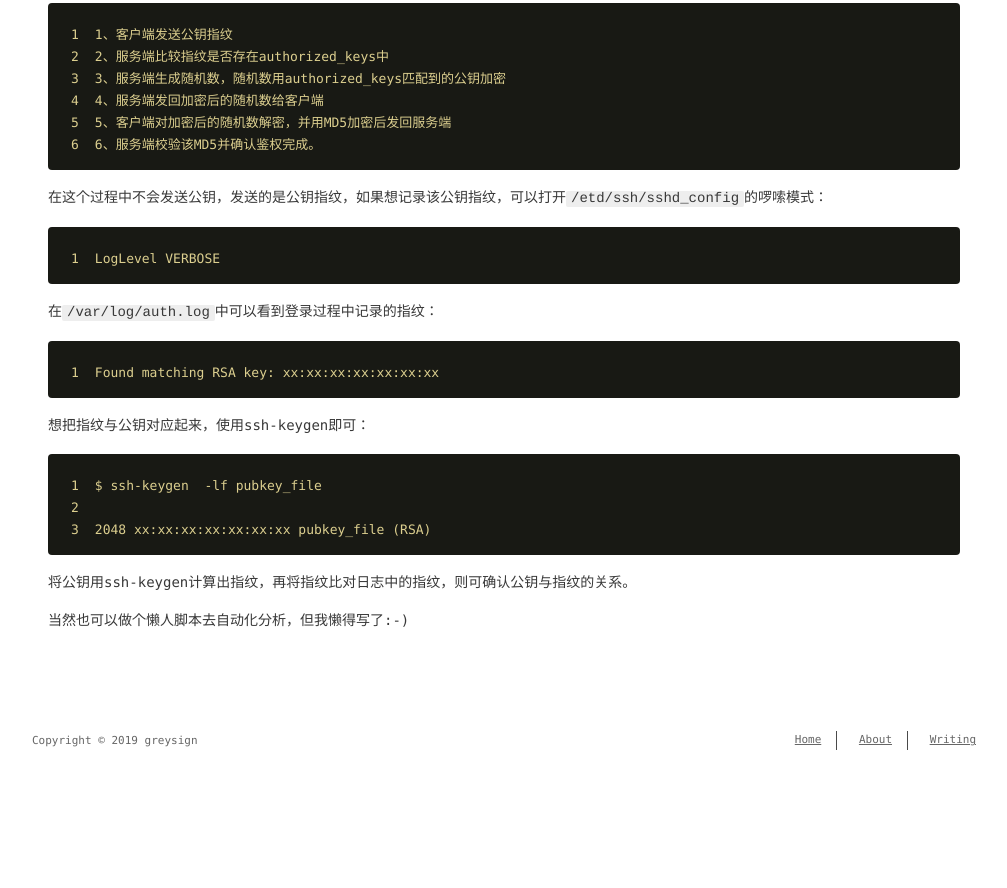
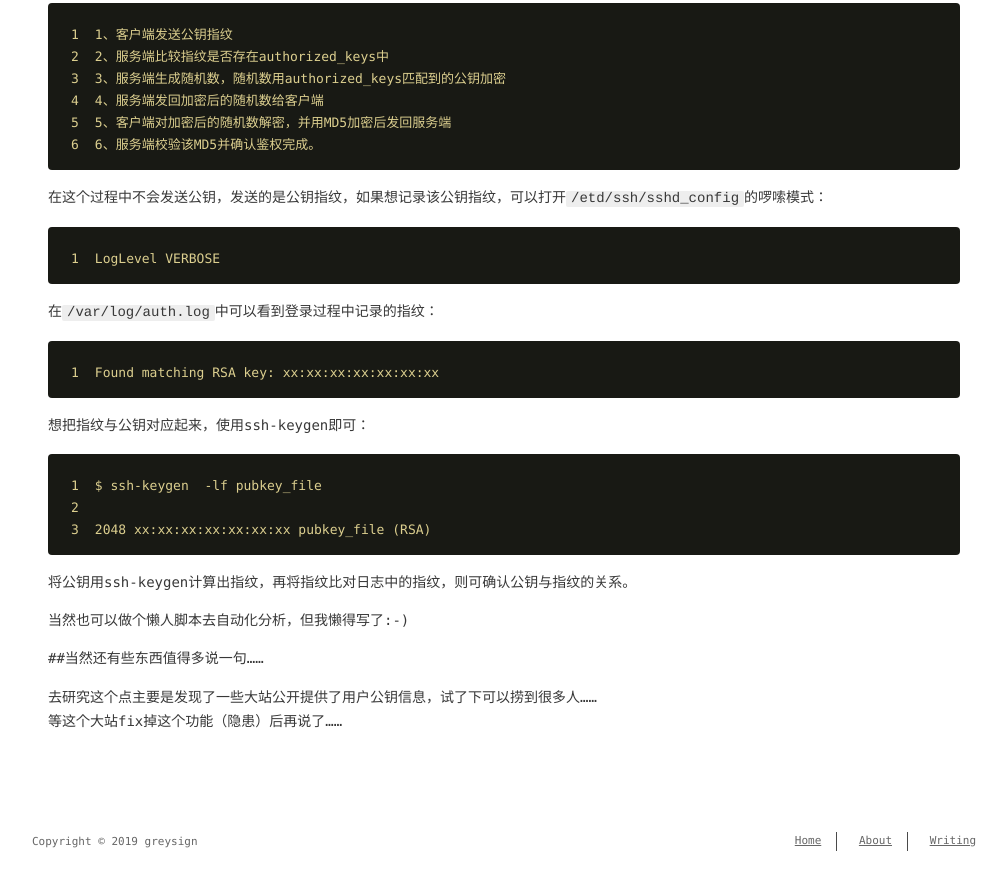
Before and after one commit to greysign/g.github.io, a plain HTML site: page 2019/12/18/ssh-pub-key/index.html in a window 1280 px wide. Shown: the part 299-1187 px from the top of the page, without its empty margins (136-1143 px from the left). Before the commit the page ends 1086 px from the top, so only its background shows below. Drawn offline with Linux system fonts and the light colour scheme; a web font is replaced by a local one.

Commit message:
Site updated: 2019-12-18 17:18:57

```diff
--- a/2019/12/18/ssh-pub-key/index.html
+++ b/2019/12/18/ssh-pub-key/index.html
@@ -14,7 +14,7 @@
 <meta property="og:description" content="关于ssh公钥认证客户端对ssh服务端进行ssh登录时，服务端将检查客户端的ssh公钥是否存在~&#x2F;.ssh&#x2F;authorized_keys中，如果存在则直接免密码登录。但这个过程并非把客户端的ssh公钥（如，~&#x2F;.ssh&#x2F;id_rsa.pub）直接发给服务端。 以下是更为详细的过程： 1234561、客户端发送公钥指纹2、服务端比较指纹是否存在authorized_keys中3、服务端生成随机数，">
 <meta property="og:locale" content="cn">
 <meta property="article:published_time" content="2019-12-18T08:26:17.000Z">
-<meta property="article:modified_time" content="2019-12-18T08:39:00.166Z">
+<meta property="article:modified_time" content="2019-12-18T09:18:43.293Z">
 <meta property="article:author" content="greysign">
 <meta name="twitter:card" content="summary">
 
@@ -147,6 +147,8 @@
 
 <p>将公钥用ssh-keygen计算出指纹，再将指纹比对日志中的指纹，则可确认公钥与指纹的关系。</p>
 <p>当然也可以做个懒人脚本去自动化分析，但我懒得写了:-)</p>
+<p>##当然还有些东西值得多说一句……</p>
+<p>去研究这个点主要是发现了一些大站公开提供了用户公钥信息，试了下可以捞到很多人……<br>等这个大站fix掉这个功能（隐患）后再说了……</p>
 
   </div>
 </article>
```
